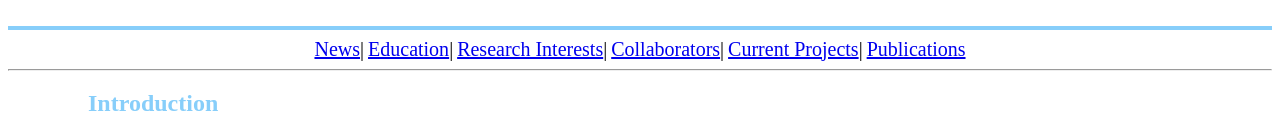
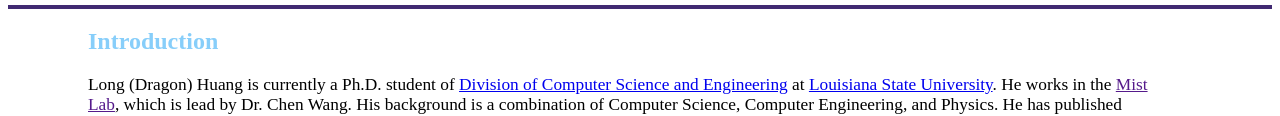
Before and after one commit to lhuang14/lhuang14.github.io, a plain HTML site: page index.html in a window 1280 px wide. Shown: the part 222-338 px from the top of the page. Drawn offline with Linux system fonts and the light colour scheme.

Commit message:
Update index.html

```diff
--- a/index.html
+++ b/index.html
@@ -23,20 +23,7 @@
 		</tr>
 	</table>
 
-	<font size="4">
-		<br>
-	</font>
-	<hr color="#87CEFA" size="4">
-	<center>
-		<span style="font-size: 20px"><a href="http://18.118.112.43/AcademicHomepageProject/NewsServlet">News</a>|</span>
-		<span style="font-size: 20px"><a href="http://18.118.112.43/AcademicHomepageProject/EducationServlet">Education</a>|</span>
-		<span style="font-size: 20px"><a href="http://18.118.112.43/AcademicHomepageProject/ResearchInterestServlet">Research Interests</a>|</span>
-		<span style="font-size: 20px"><a href="http://18.118.112.43/AcademicHomepageProject/CollaboratorServlet">Collaborators</a>|</span>
-		<span style="font-size: 20px"><a href="http://18.118.112.43/AcademicHomepageProject/CurrentProjectServlet">Current Projects</a>|</span>
-		<span style="font-size: 20px"><a href="http://18.118.112.43/AcademicHomepageProject/PublicationServlet">Publications</a></span>
-	</center>
-
-	<HR>
+	<hr color="#412A72" size="4">
 
 	<div style="margin:0 110px 0 80px">
 		<div id="introduction">
```
